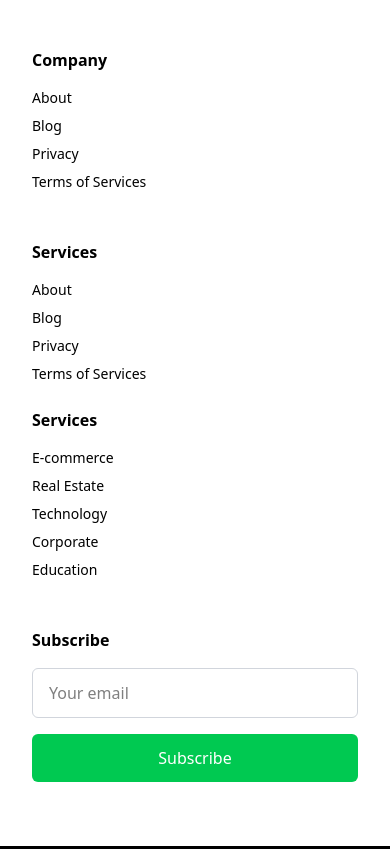
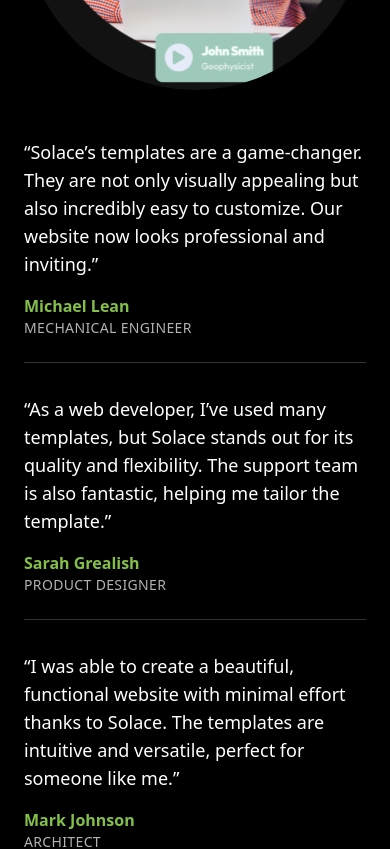
Before and after one commit to thekamiyeoladipo/solace, a React (Vite) app: page / in a window 390 px wide. Shown: the part 5540-6389 px from the top of the page. Built offline with nearby package versions, Linux system fonts and the light colour scheme.

Commit message:
Add testimonials section to Home page with quotes and author details

```diff
--- a/src/pages/Home.jsx
+++ b/src/pages/Home.jsx
@@ -3,6 +3,30 @@ import LogoMarquee from "../components/LogoMarquee";
 import WhyChoosUs from "../components/WhyChoosUs";
 import SectionTitle from "../components/SectionTitle";
 import CategoriesGrid from "../components/CategoriesGrid";
+import why from "../assets/whychooseus.svg"
+import whyy from "../assets/whychooseus.png"
+
+const TESTIMONIALS = [
+  {
+    quote:
+      "Solace’s templates are a game-changer. They are not only visually appealing but also incredibly easy to customize. Our website now looks professional and inviting.",
+    name: "Michael Lean",
+    role: "Mechanical Engineer",
+  },
+  {
+    quote:
+      "As a web developer, I’ve used many templates, but Solace stands out for its quality and flexibility. The support team is also fantastic, helping me tailor the template.",
+    name: "Sarah Grealish",
+    role: "Product Designer",
+  },
+  {
+    quote:
+      "I was able to create a beautiful, functional website with minimal effort thanks to Solace. The templates are intuitive and versatile, perfect for someone like me.",
+    name: "Mark Johnson",
+    role: "Architect",
+  },
+];
+
 
 const Home = () => {
   return (
@@ -28,6 +52,24 @@ who’ve seen their ideas come to life with Solace."
           titleColor="text-white"
           paraColor="text-white/70"
         />
+        <div className="mt-12 grid grid-cols-1 md:grid-cols-2 gap-12 items-center">
+            {/* Left column: image */}
+      <div className="">
+        <img src={why} alt="Testimonial Author" className="rounded-full" />
+      </div>
+
+       {/* Right column: testimonials */}
+      <div className="space-y-8">
+        {TESTIMONIALS.map((item, index) => (
+          <div key={index} className="border-b border-white/20 pb-6">
+            <p className="text-white mb-4 text-lg font-medium">“{item.quote}”</p>
+            <p className="text-green font-semibold">{item.name}</p>
+            <p className="text-white/70 text-sm uppercase tracking-wide">{item.role}</p>
+          </div>
+        ))}
+      </div>
+
+        </div>
        </div>
       </section>
     </>
```
Also changed, not shown: src/assets/whychooseus.png (added), src/assets/whychooseus.svg (added).
